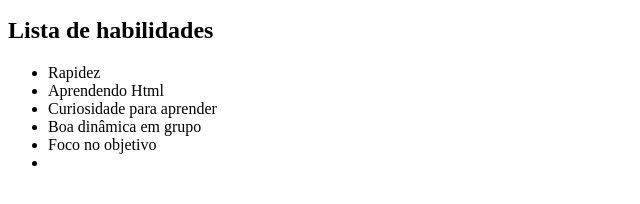
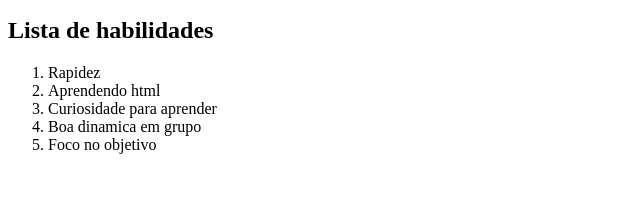
Before and after one commit to mateus23-oliveira/mateus23-oliveira.github.io, a plain HTML site: page index.html in a window 1280 px wide. Shown: the part 258-462 px from the top of the page, 0-640 px from the left. Drawn offline with Linux system fonts and the light colour scheme.

Commit message:
resolvendo erro

```diff
--- a/index.html
+++ b/index.html
@@ -11,12 +11,12 @@ Copiar
     <p> Meu nome e mateus tenho 23 anos,<br>
       nascido no sudoeste da Bahia, atualmente moro em Atibaia interior de sp</p>
      <h2>Lista de habilidades</h2>
-    <ul>
+     <ol>
       <li>Rapidez</li>
-      <li>Aprendendo Html</li>
+      <li>Aprendendo html</li>
       <li>Curiosidade para aprender</li>
-      <li>Boa dinâmica em grupo</li>
-      <li>Foco no objetivo<li>
-    </ul>
+      <li>Boa dinamica em grupo</li>
+      <li>Foco no objetivo</li>
+     </ol>
   </body>
 </html>
```
